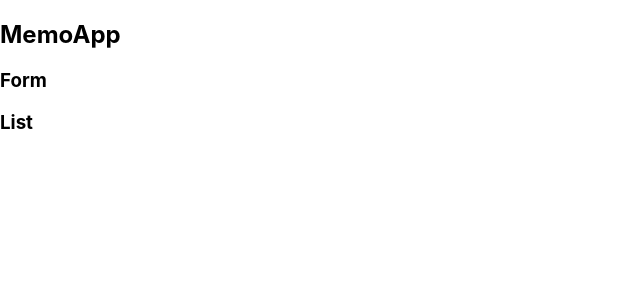
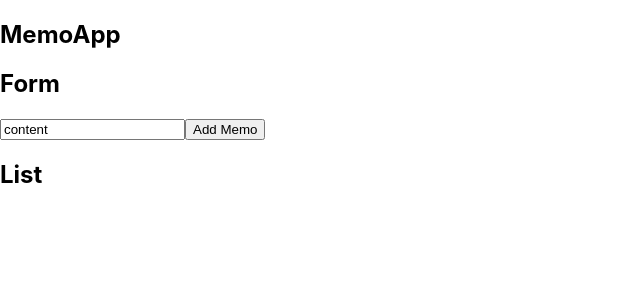
Before and after one commit to maaaaaiiiisan/keep-app, a React (Create React App) app: page / in a window 1280 px wide. Shown: the top 300 px of the page, without its empty margins (0-640 px from the left). Built offline with nearby package versions, Linux system fonts and the light colour scheme.

Commit message:
except CSS version

```diff
--- a/src/App.js
+++ b/src/App.js
@@ -1,5 +1,4 @@
 import React from 'react';
-import { render } from "react-dom";
 import Form from "./components/Form";
 import List from "./components/List";
 import './App.css';
@@ -7,13 +6,33 @@ import './App.css';
 class App extends React.Component {
   constructor(props){
     super(props);
+
+    this.state = {
+      memos: [],
+      nextId: 0
+    };
   }
+
+  addMemo = content => {
+    this.setState({
+      memos: [...this.state.memos, { id: this.state.nextId, content:content }],
+      nextId: this.state.nextId + 1
+    });
+  };
+
+  deleteMemo = id => {
+    const filteredArray = this.state.memos.filter(memo =>{
+      return memo.id !== id;
+    });
+    this.setState({ memos: filteredArray });
+  };
+
   render(){
     return(
       <div>
         <h2>MemoApp</h2>
-        <Form />
-        <List />
+        <Form addMemo={this.addMemo} />
+        <List memos={this.state.memos} deleteMemo={this.deleteMemo} />
       </div>
     );
   }
--- a/src/components/Form.js
+++ b/src/components/Form.js
@@ -1,13 +1,31 @@
 import React from "react";
-import { render } from "react-dom";
 
 class Form extends React.Component {
     constructor(props){
         super(props);
+        this.state = { content:"content" };
     }
 
     render(){
-        return <h3>Form</h3>;
+        return (
+            <div>
+                <h2>Form</h2>
+                <form onSubmit={this.handleSubmit}>
+                <input value={this.state.content} onChange={this.handleChange} />
+                <input type="submit" value="Add Memo" />
+                </form>
+            </div>
+        );
     }
+
+    handleChange = event => {
+        const content = event.target.value;
+        this.setState({ content: content });
+    };
+    handleSubmit = event => {
+        event.preventDefault();
+        this.props.addMemo(this.state.content);
+        this.setState({ content: ""});
+    };
 }
 export default Form;
--- a/src/components/List.js
+++ b/src/components/List.js
@@ -1,5 +1,4 @@
 import React from "react";
-import { render } from "react-dom";
 
 class List extends React.Component {
     constructor(props) {
@@ -7,8 +6,21 @@ class List extends React.Component {
       }
 
     render(){
-        return <h3>List</h3>;
-    }
+        const list = this.props.memos.map(memo =>{
+            return(
+                <li>
+                    #{memo.id} - {memo.content}{" "}
+                    <button onClick={() => this.props.deleteMemo(memo.id)}>delete</button>
+                </li>
+            );
+        });
+           return(
+               <div>
+                   <h2>List</h2>
+                   <ul>{list}</ul>
+                </div>
+           );
+        }
 }
 
 export default List;
```
